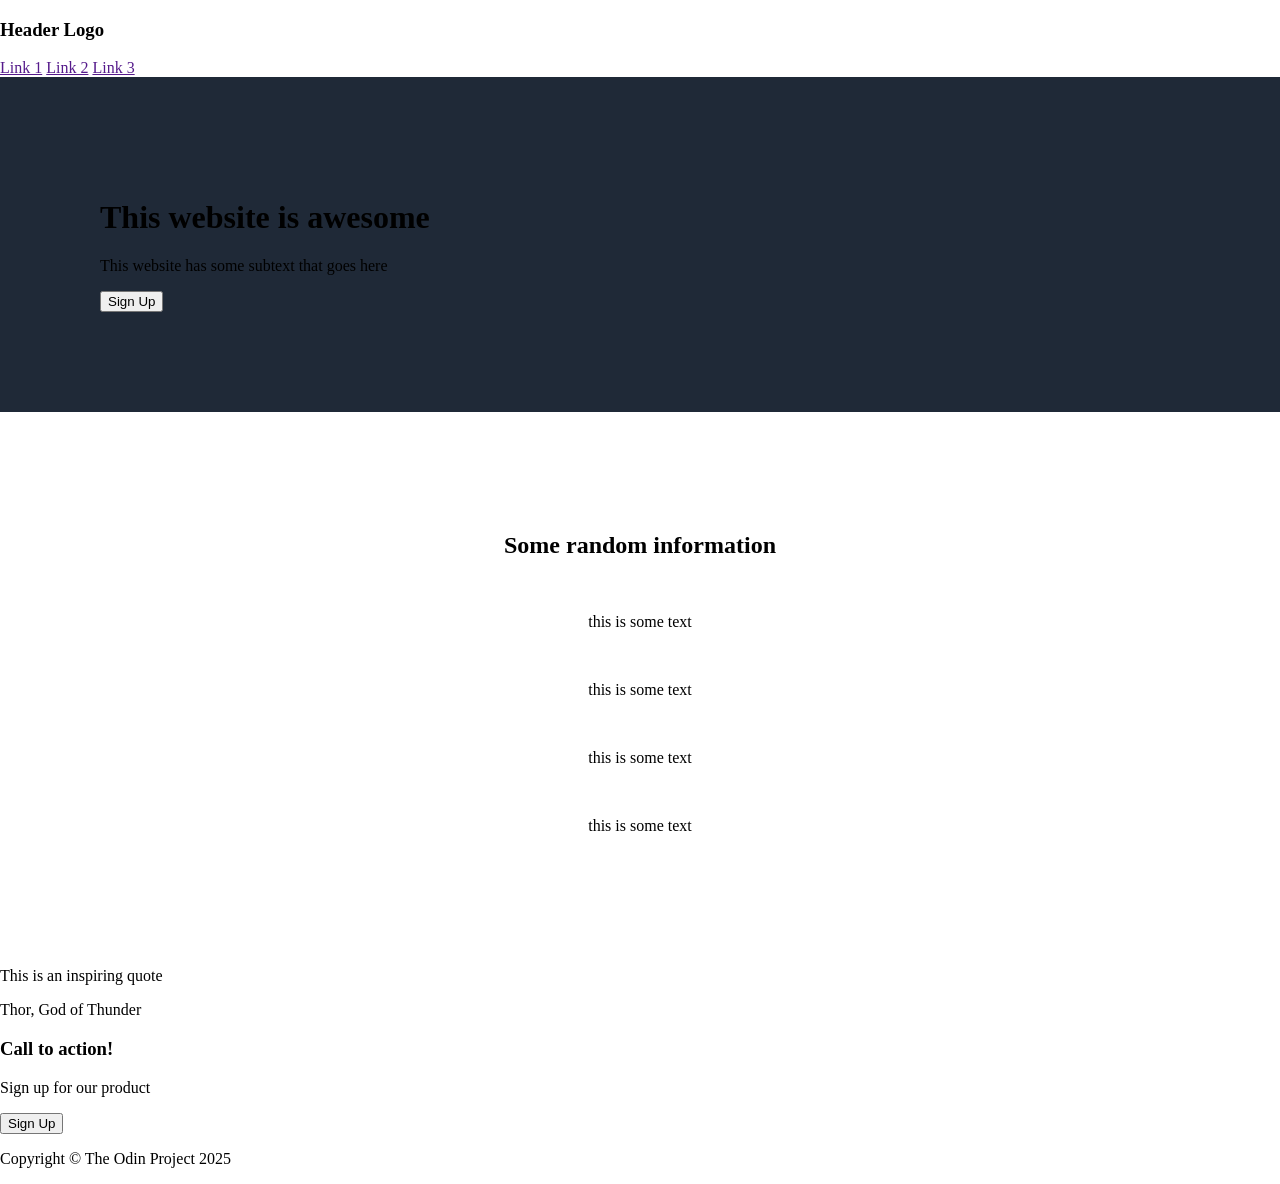
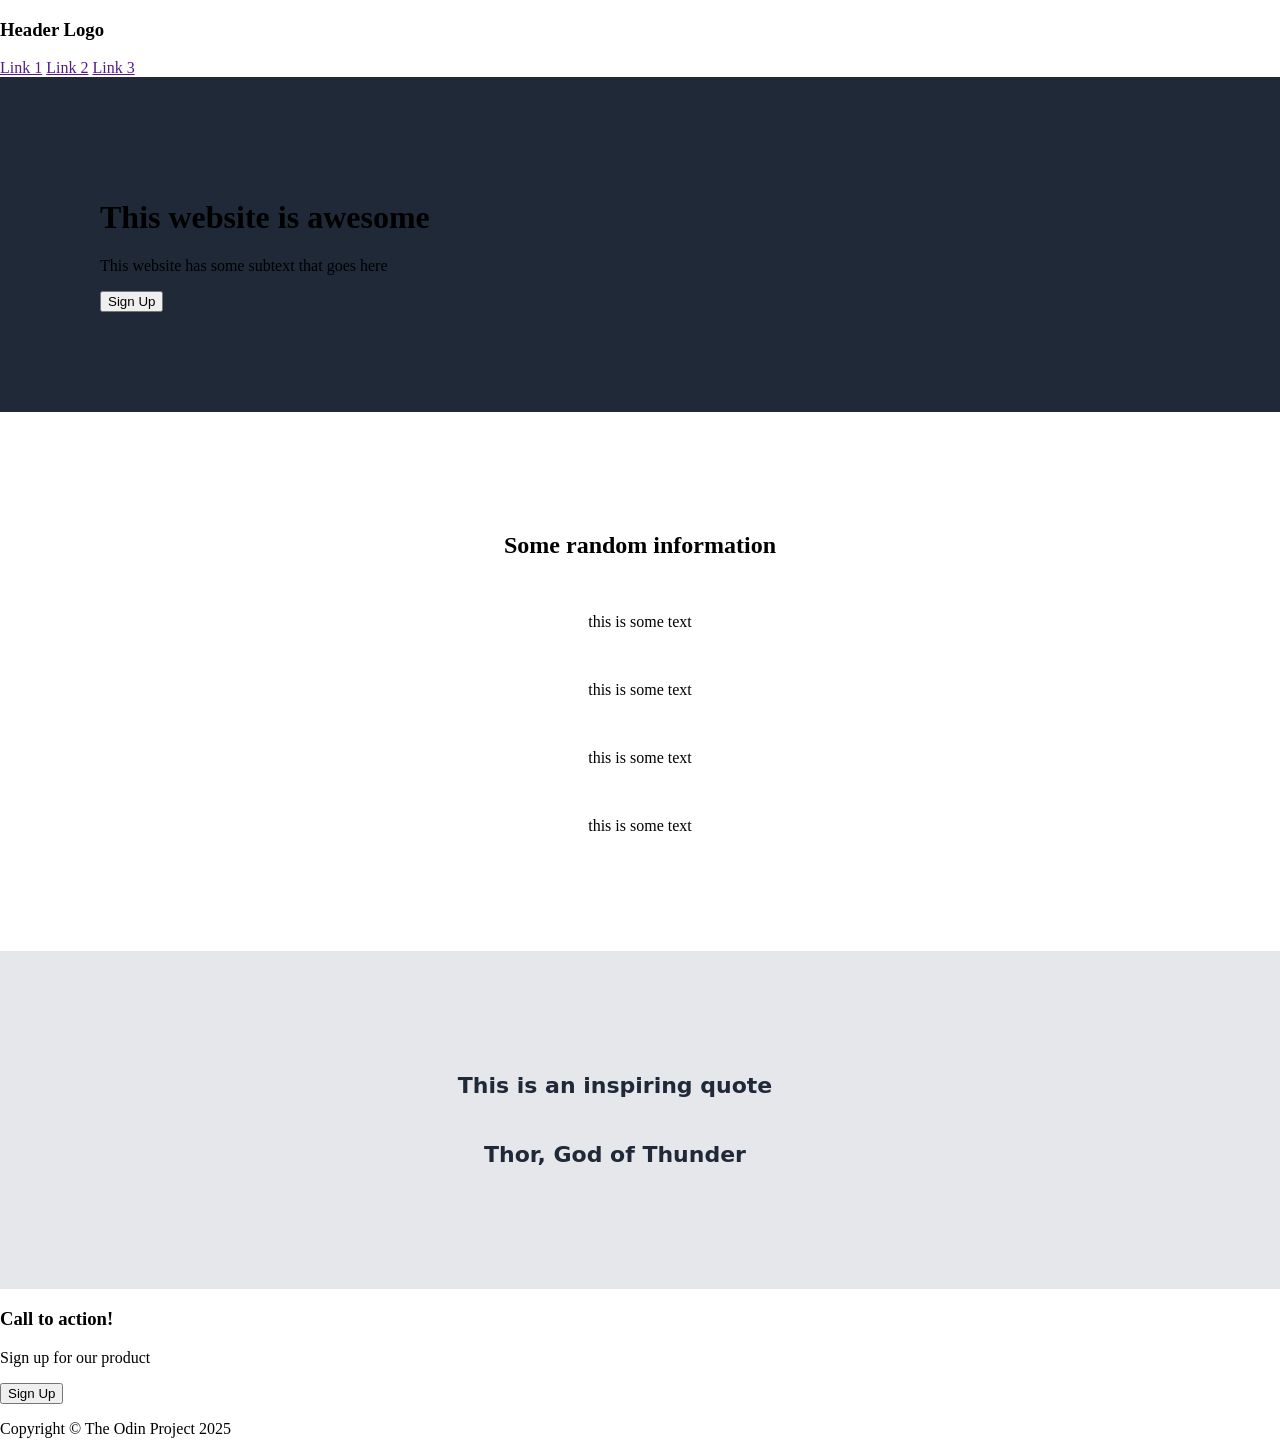

Completed CSS for Body 3 of Home page

--- a/styles.css
+++ b/styles.css
@@ -152,3 +152,34 @@ body {
     width: 175px;
     padding-top: 10px;
 }
+
+#body3 {
+    padding-top: 100px;
+    padding-bottom: 100px;
+    padding-left: 185px;
+    padding-right: 185px;
+    display: flex;
+    flex-direction: column;
+    justify-content: center;
+    align-items: center;
+    background-color: #e5e7eb;
+}
+
+#body3 h1 {
+    flex: 1;
+    font-family: system-ui, -apple-system, BlinkMacSystemFont, 'Segoe UI', Roboto, Oxygen, Ubuntu, Cantarell, 'Open Sans', 'Helvetica Neue', sans-serif;
+    font-size: 36px;
+    color: #1f2937;
+    font-weight: 300;
+    font-style: italic;
+}
+
+#body3 p {
+    flex: 1;
+    font-family: system-ui, -apple-system, BlinkMacSystemFont, 'Segoe UI', Roboto, Oxygen, Ubuntu, Cantarell, 'Open Sans', 'Helvetica Neue', sans-serif;
+    font-size: 22px;
+    color: #1f2937;
+    font-weight: 700;
+    align-self: flex-end;
+    padding-right: 50px;
+}
